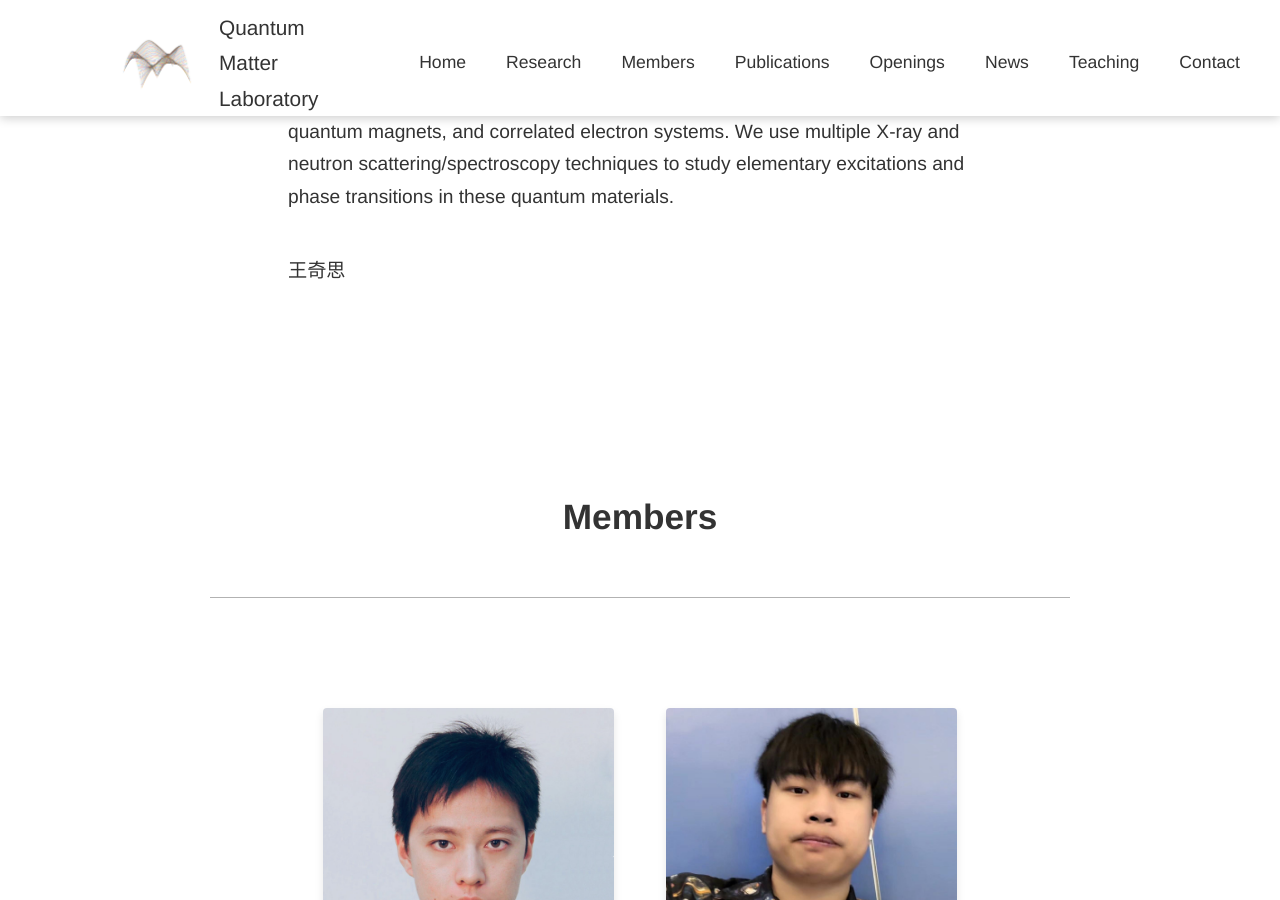
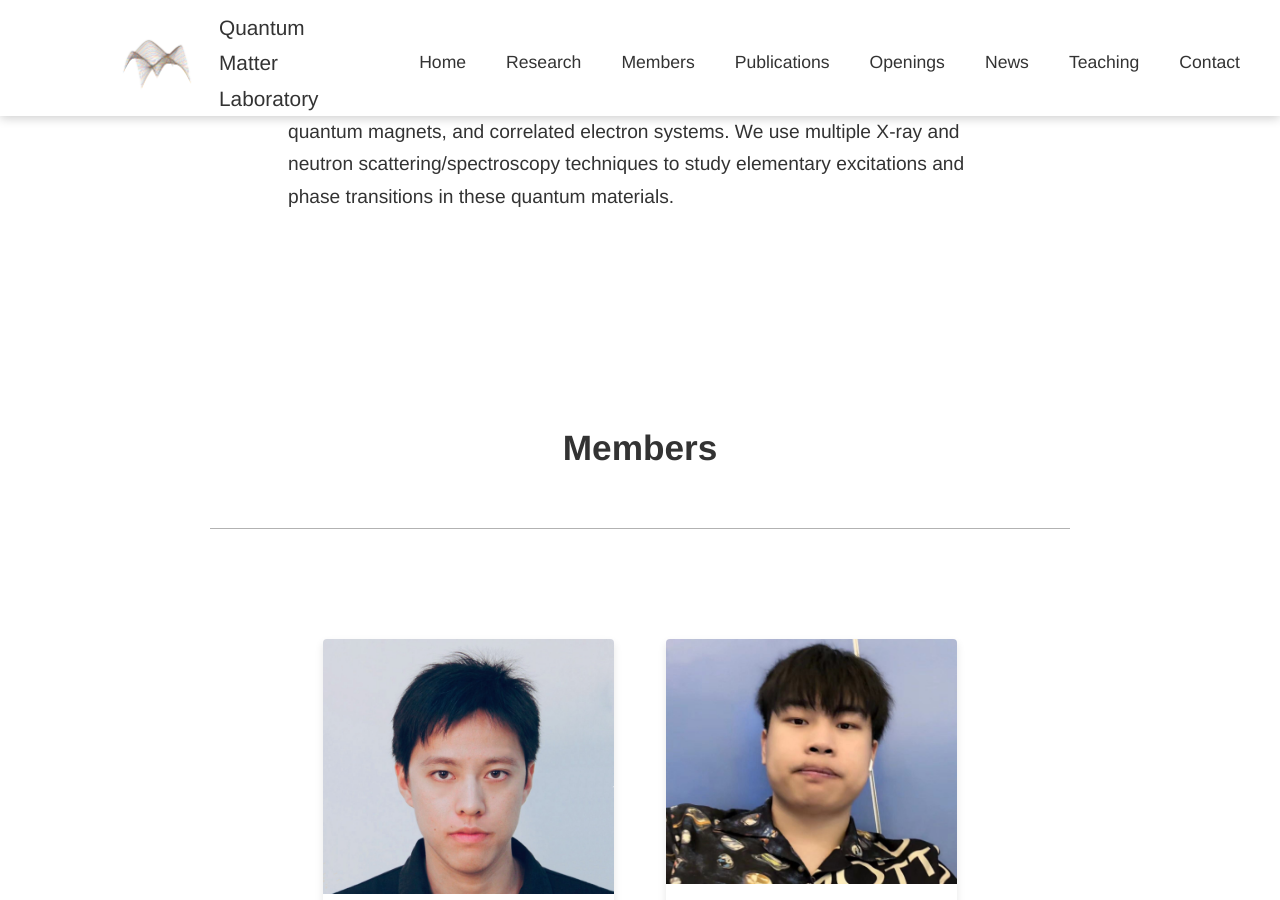
Before and after one commit to qmcuhk/qmcuhk.github.io, a Jekyll site: the page built from _pages/index.md, in a window 1280 px wide and 900 px high, scrolled down 994 px. Built offline with Jekyll 4.4.1, drawn with Linux system fonts in a browser that asks for light colours; some web fonts are replaced.

Commit message:
bug fixed

```diff
--- a/_pages/index.md
+++ b/_pages/index.md
@@ -10,7 +10,6 @@ permalink: /
 We are an experimental research group on condensed matter physics led by Prof. Qisi Wang. Our main research interests are electronic, magnetic, and structural properties of quantum matter including high-temperature superconductors, quantum magnets, and correlated electron systems. We use multiple X-ray and neutron scattering/spectroscopy techniques to study elementary excitations and phase transitions in these quantum materials.
 </p>
 <p style="color:white;font-size:0.1em;"> Qisi Wang Qisi Wang Qisi Wang Qisi Wang Qisi Wang Qisi Wang 王奇思 王奇思 王奇思 王奇思</p>
-<p> 王奇思</p>
 </div>
 <div class="medium-divider"></div>
 <div class="medium-divider"></div>
```
